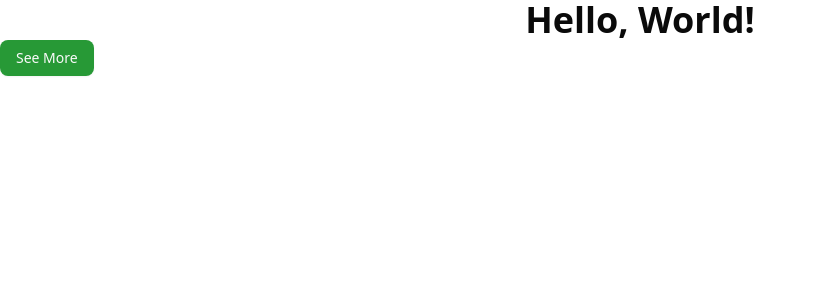
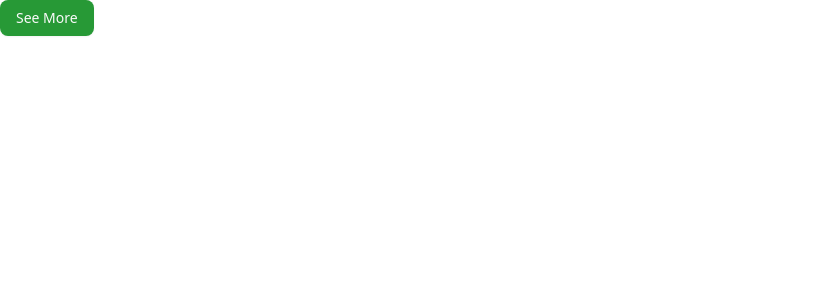
Before and after one commit to alexandros-lekkas/phig-ui, a Next.js app: page / in a window 1280 px wide. Shown: the top 300 px of the page, without its empty margins (0-816 px from the left). Built offline with nearby package versions, Linux system fonts and the light colour scheme.

Commit message:
fix: remove Hello World header from Home component

```diff
--- a/src/app/page.tsx
+++ b/src/app/page.tsx
@@ -5,7 +5,6 @@ import { Button } from "../components/ui/button";
 export default function Home() {
   return (
     <div className="container mx-auto">
-      <h1 className="text-4xl font-bold text-center">Hello, World!</h1>
       <Button>See More</Button>
     </div>
   );
```
